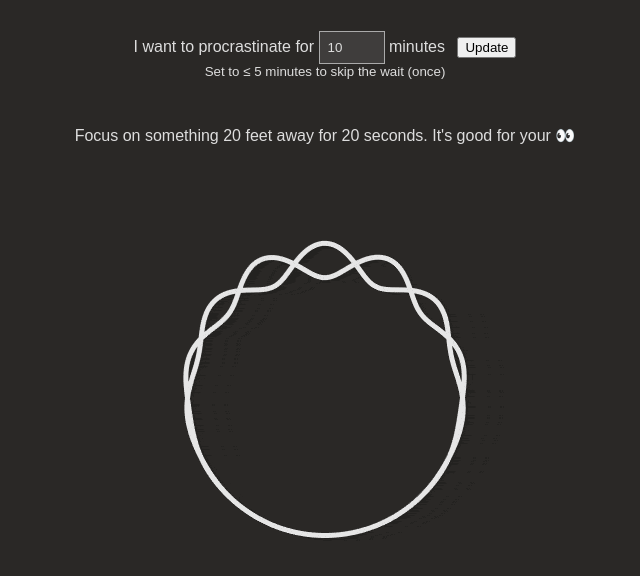
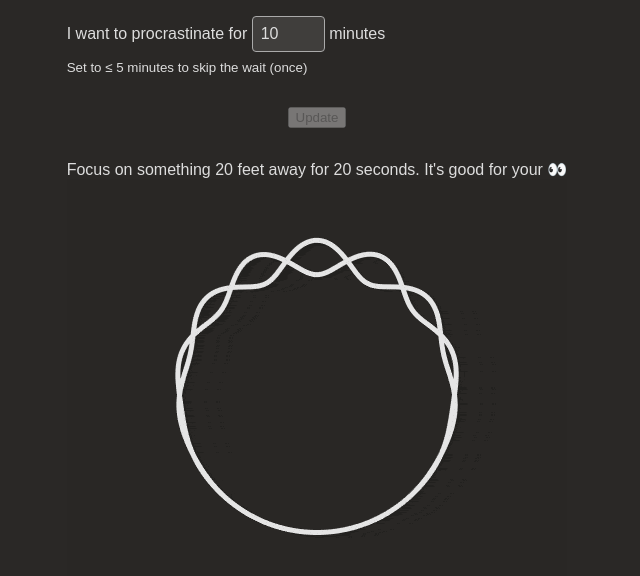
Before and after one commit to willlma/breathe, a browser extension: page src/form.html in a window 1280 px wide. Both pictures are taken after a click on the button "Start the wait". Shown: the whole page, without its empty margins (323-963 px from the left). Drawn offline with Linux system fonts and the light colour scheme.

Commit message:
Improve design of the form page

```diff
--- a/src/background.js
+++ b/src/background.js
@@ -75,7 +75,7 @@ runtime.onMessage.addListener(async ({ domain, domainToCheck, duration, permit }
       'permittedTabId',
     ]);
 
-    if (permittedTabId && (tab.id !== permittedTabId || permittedDomain === domainToCheck)) return;
+    if (tab.id === permittedTabId && permittedDomain === domainToCheck) return;
 
     const fileName = (await isCheatDay()) ? 'cheat-day' : 'form';
     tabs.update(permittedTabId, { url: runtime.getURL(`src/${fileName}.html`) });
--- a/src/content.js
+++ b/src/content.js
@@ -22,7 +22,7 @@ const getDomain = () => {
   return split.join(dot);
 };
 
-const main = () => {
+const checkDomain = () => {
   storage.sync.get(['blacklist', 'whitelist']).then(
     ({ blacklist, whitelist }) => {
       if (listHasMatch(blacklist) && !listHasMatch(whitelist)) {
@@ -33,5 +33,5 @@ const main = () => {
   );
 };
 
-window.addEventListener('popstate', main);
-main();
+window.addEventListener('popstate', checkDomain);
+checkDomain();
--- a/src/form.html
+++ b/src/form.html
@@ -5,17 +5,21 @@
     <meta charset="utf-8" />
     <meta name="viewport" content="width=device-width, initial-scale=1" />
     <style>
+      html,
+      body {
+        height: 100vh;
+        width: 100vw;
+        margin: 0;
+        padding: 0;
+        box-sizing: border-box;
+      }
+
       body {
         align-items: center;
         background: rgb(42, 40, 38);
         display: flex;
         flex-direction: column;
-        height: 100vh;
         justify-content: center;
-        position: fixed;
-        top: 0;
-        width: 100vw;
-        z-index: 9999999999999;
         font: normal medium sans-serif;
       }
 
@@ -28,29 +32,47 @@
         color: #ddd;
       }
 
-      body label {
-        margin-right: 8px;
+      form {
+        margin: 0 2rem;
       }
 
-      body label input {
-        color: #ddd;
+      form > * {
+        display: block;
       }
 
-      body label input {
+      label {
+        margin-top: 1rem;
+        margin-bottom: 0.5rem;
+      }
+
+      label input {
+        color: #ddd;
         background: rgb(255, 255, 255, 0.1);
         border: 1px solid #aaa;
+        border-radius: 0.25rem;
         padding: 0.5rem;
+        font-size: 1em;
       }
 
-      body small {
-        display: block;
-        text-align: center;
+      small {
+        margin-bottom: 2rem;
       }
 
-      body > #rope-circle-gif-container {
+      button {
+        margin: 0 auto 2rem auto;
+      }
+
+      #rope-circle-gif-container {
         flex: 3;
         overflow: hidden;
         justify-content: flex-end;
+      }
+
+      #rope-circle-gif-container img {
+        opacity: 0;
+        transition: opacity 3s;
+        /* overflow: hidden; */
+        max-width: 100%;
       }
     </style>
   </head>
@@ -62,17 +84,19 @@
           <input min="1" max="45" type="number" value="10" />
           <span>minutes</span>
         </label>
+        <small>Set to ≤ 5 minutes to skip the wait (once)</small>
         <button type="submit">Start the wait</button>
-        <small>Set to ≤ 5 minutes to skip the wait (once)</small>
+        <div id="breathe-focus-message" style="visibility: hidden">
+          Focus on something 20 feet away for 20 seconds. It's good for your 👀
+        </div>
       </form>
-      <div id="breathe-focus-message" style="visibility: hidden">
-        Focus on something 20 feet away for 20 seconds. It's good for your 👀
-      </div>
     </div>
     <div id="rope-circle-gif-container">
       <img src="assets/circle-rope.gif" alt="Breathing gif" />
     </div>
-    <div id="breathe-footer"><button style="display: none">Continue</button></div>
+    <div id="breathe-footer">
+      <button style="display: none">Continue</button>
+    </div>
 
     <script type="application/javascript" src="./permit.js"></script>
     <script type="application/javascript" src="./form.js"></script>
--- a/src/form.js
+++ b/src/form.js
@@ -15,6 +15,8 @@ continueButton.addEventListener('click', () => {
 form.addEventListener('submit', (evt) => {
   evt.preventDefault();
 
+  document.querySelector('#rope-circle-gif-container img').style.opacity = 1;
+
   let timeoutId;
   runtime
     .sendMessage({ duration: parseInt(form.querySelector('input').value) })
@@ -25,7 +27,12 @@ form.addEventListener('submit', (evt) => {
       }
     });
   document.querySelector('#breathe-focus-message').style.removeProperty('visibility');
-  form.querySelector('button').textContent = 'Update';
+  const submit = form.querySelector('button');
+  submit.textContent = 'Update';
+  submit.disabled = true;
+  form.querySelector('input').addEventListener('input', () => {
+    submit.disabled = false;
+  });
 
   // prevent user from checking out another tab/app while waiting
   const resetTimeout = () => {
```
